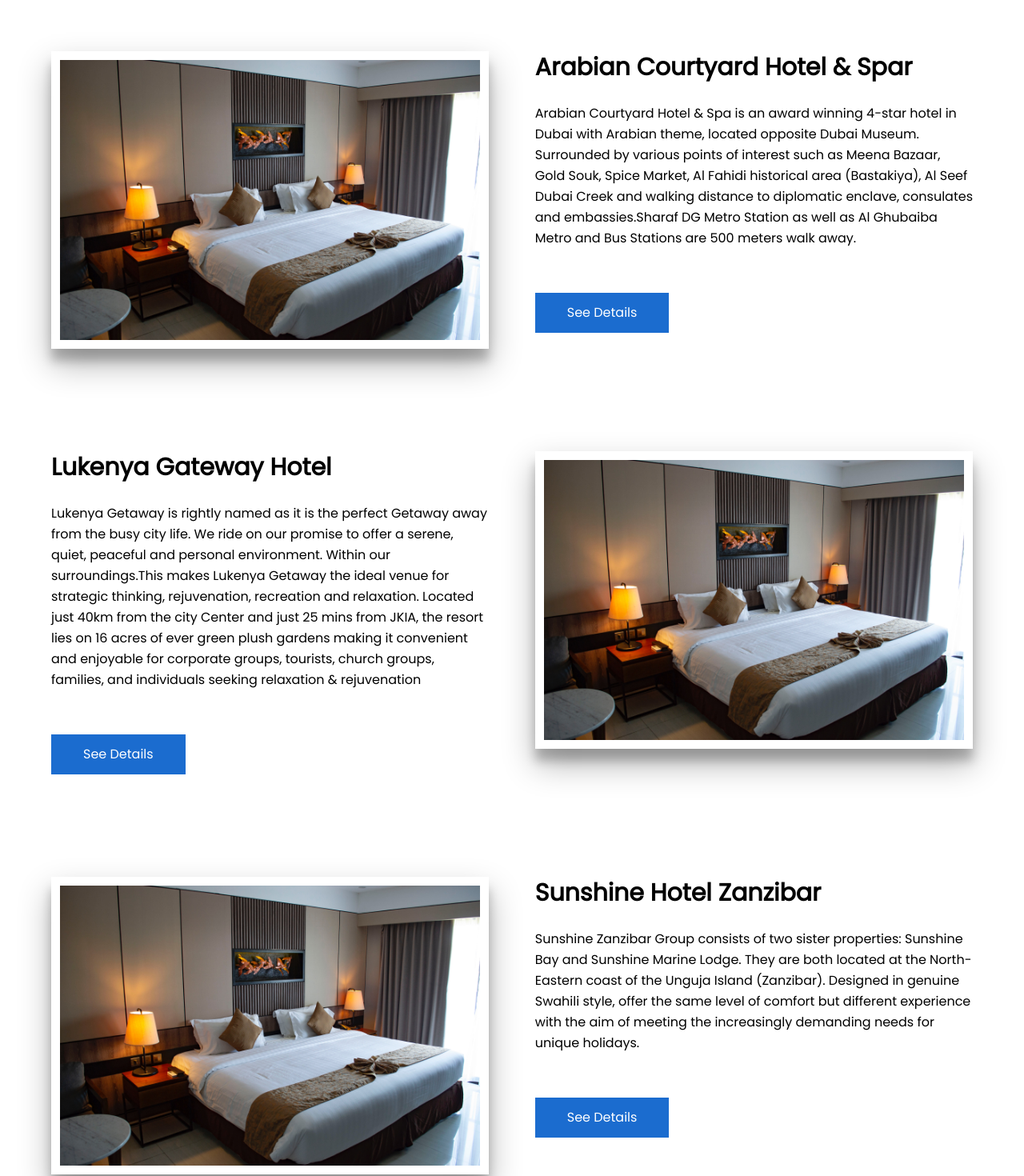
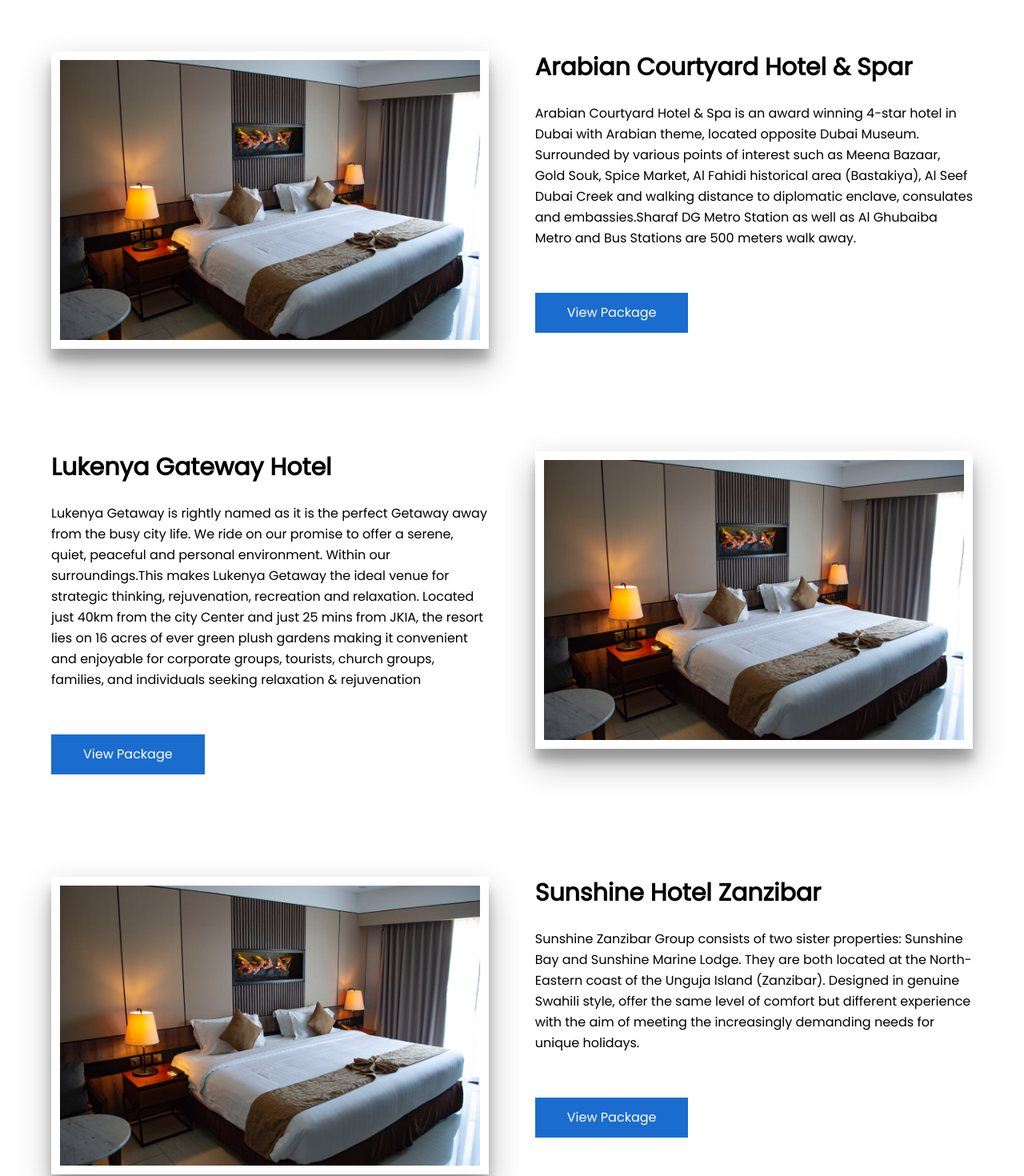
Before and after one commit to bushbeachtravel/bush-and-beach-frontend, a React (Vite) app: page /hotels in a window 1280 px wide. Shown: the top 1470 px of the page at 80% size. Built offline with nearby package versions, Linux system fonts and the light colour scheme; a web font is replaced by a local one.

Commit message:
Adding Hotel booking modal window

```diff
--- a/src/components/HotelBooking.jsx
+++ b/src/components/HotelBooking.jsx
@@ -1,4 +1,5 @@
 import { Typography } from "@material-tailwind/react";
+import HotelModalWindow from "./HotelModal";
 import '../assets/styles/HomePage.css';
 import image from '../assets/hotel.jpg'
 const HotelBooking = () => (
@@ -24,9 +25,7 @@
             consulates and embassies.Sharaf DG Metro Station as well as
             Al Ghubaiba Metro and Bus Stations are 500 meters walk away.
           </Typography>
-          <button className="hotel-buttons font-poppins">
-            See Details
-          </button>
+          <HotelModalWindow />
         </div>
       </div>
     </div>
@@ -47,9 +46,7 @@
             convenient and enjoyable for corporate groups, tourists, church groups,
             families, and individuals seeking relaxation & rejuvenation
           </Typography>
-          <button className="hotel-buttons font-poppins">
-            See Details
-          </button>
+          <HotelModalWindow />
         </div>
       </div>
       <div className="content-container">
@@ -78,9 +75,7 @@
             but different experience with the aim of meeting the increasingly
             demanding needs for unique holidays.
           </Typography>
-          <button className="hotel-buttons font-poppins">
-            See Details
-          </button>
+          <HotelModalWindow />
         </div>
       </div>
     </div>
--- /dev/null
+++ b/src/components/HotelModal.jsx
@@ -0,0 +1,61 @@
+import {
+  Popover,
+  PopoverHandler,
+  PopoverContent,
+  Button,
+  Typography,
+} from "@material-tailwind/react";
+
+const HotelModalWindow = () => {
+  return (
+    <Popover>
+      <PopoverHandler>
+        <button className="hotel-buttons font-poppins">
+          View Package
+        </button>
+      </PopoverHandler>
+      <PopoverContent className="z-[999] flex w-[28rem] overflow-hidden p-0">
+        <div className="p-4">
+          <Typography color="blue-gray" className="mb-2 font-medium">
+            Material Tailwind
+          </Typography>
+          <Typography variant="small" color="gray" className="mb-4 font-normal font-poppins">
+            Material Tailwind is an easy to use components library for Tailwind
+            CSS and Material Design. It features multiple React and HTML
+            components, all written with Tailwind CSS classes and Material
+            Design guidelines.
+          </Typography>
+          <a href="#" className="inline-block">
+            <Button
+              size="sm"
+              variant="text"
+              className="flex items-center gap-1 capitalize"
+            >
+              Book Now
+              <svg
+                xmlns="http://www.w3.org/2000/svg"
+                fill="none"
+                viewBox="0 0 24 24"
+                strokeWidth={2}
+                stroke="currentColor"
+                className="h-3.5 w-3.5"
+              >
+                <path
+                  strokeLinecap="round"
+                  strokeLinejoin="round"
+                  d="M17.25 8.25L21 12m0 0l-3.75 3.75M21 12H3"
+                />
+              </svg>
+            </Button>
+          </a>
+        </div>
+        <img
+          src="https://images.unsplash.com/photo-1544928147-79a2dbc1f389?ixlib=rb-4.0.3&ixid=MnwxMjA3fDB8MHxzZWFyY2h8Mnx8dGVhbSUyMGJ1aWxkaW5nfGVufDB8fDB8fA%3D%3D&auto=format&fit=crop&w=800&q=60"
+          alt="image"
+          className="h-full w-1/2 object-cover"
+        />
+      </PopoverContent>
+    </Popover>
+  );
+}
+export default HotelModalWindow;
```
